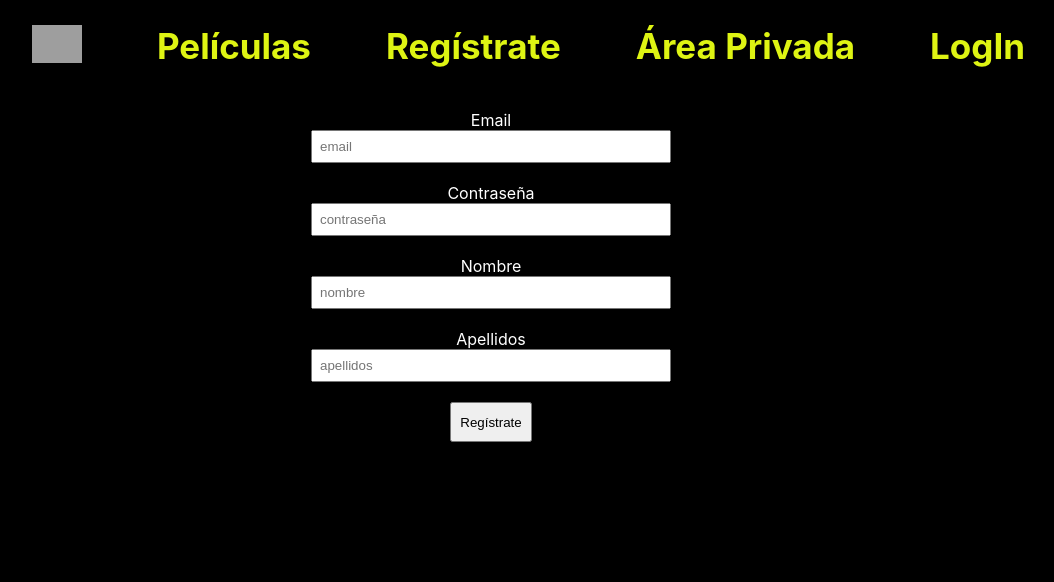
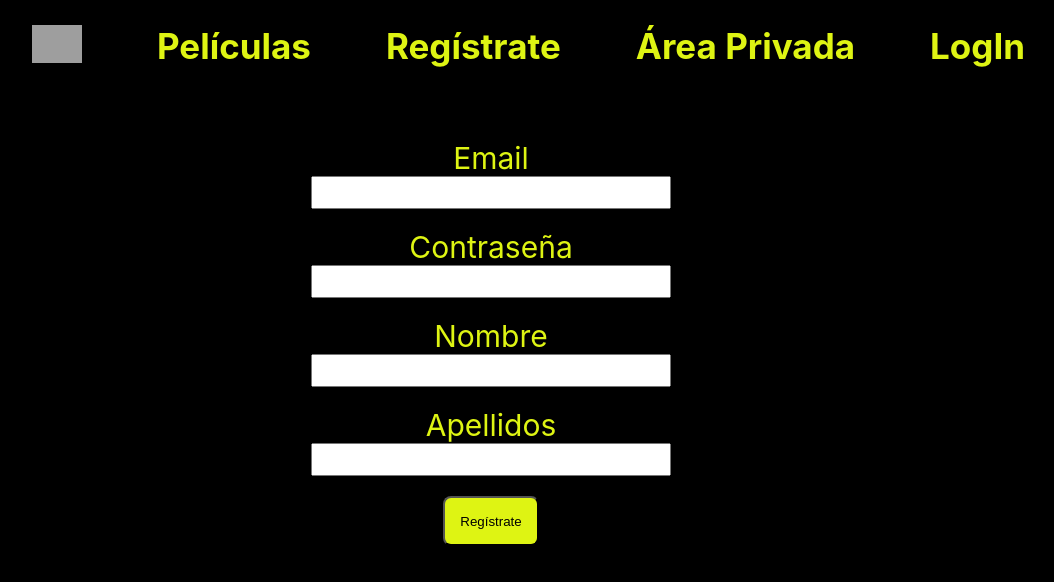
Before and after one commit to Alextrat/proyecto-final, a React (Create React App) app: page /register in a window 1280 px wide. Shown: the top 582 px of the page, without its empty margins (149-1203 px from the left). Built offline with nearby package versions, Linux system fonts and the light colour scheme; data requests are answered from the project's data file; grey boxes are pictures that could not be loaded.

Commit message:
feat register

```diff
--- a/back/db.json
+++ b/back/db.json
@@ -397,6 +397,21 @@
       "email": "alex@mail.com",
       "password": "$2a$10$9DTRZfO6DNZVkXGD0gxJcuLKTm.KoGW69txUAQ60OqYnXNERihKHO",
       "id": 2
+    },
+    {
+      "email": "a@mail.com",
+      "password": "$2a$10$DxBX5oBRIYfvgDgjOkj.xOIdGBC/Tb3B.4PhL6.BwCdxAKwysyXxS",
+      "id": 3
+    },
+    {
+      "email": "prueba@prueba.com",
+      "password": "$2a$10$4BxYVWvbaA53kh1Ec/UpgeWlaYW9ZwYLzN6/KUGYLEodsoQLJ4iki",
+      "id": 4
+    },
+    {
+      "email": "prueba2@prueba.com",
+      "password": "$2a$10$Qd1LH7wSotTt5jFZ8rtLo.N8ZEAKjKNxRrQus2g.THcYu5Fdqx0uy",
+      "id": 5
     }
   ],
   "comments": [
--- a/src/App.js
+++ b/src/App.js
@@ -22,8 +22,8 @@ async function loginUser ({ email, password }) {
   const user = await login ({email, password})
   setUser(user)
 };
-async function registerUser ({ email, password, name, surname }) {
-  const user = await register ({email, password, name, surname})
+async function registerUser ({ email, password, firstname, lastname }) {
+  const user = await register ({email, password, firstname, lastname})
   setUser(user)
 };
 
--- a/src/components/LoginComponent/LoginComponent.js
+++ b/src/components/LoginComponent/LoginComponent.js
@@ -1,12 +1,8 @@
-import React, { useState, useContext} from 'react';
-import { FilmsContext } from '../../context/context';
+import React, { useState} from 'react';
 import styles from './LoginComponent.module.css';
 
 
-
 const LoginComponent = ({loginUser}) => {
-const { users } = useContext(FilmsContext)
-console.log(users)
 
  //estado inicial con los valores de email y password
 const Initial_state = {
--- a/src/components/RegisterComponent/RegisterComponent.js
+++ b/src/components/RegisterComponent/RegisterComponent.js
@@ -1,38 +1,53 @@
-import React, { useContext } from 'react';
-
-import {styles} from './RegisterComponent.module.css'
-import { FilmsContext } from '../../context/context';
+import React, { useState } from 'react';
+import styles from './RegisterComponent.module.css'
 
 
 const RegisterComponent = ({registerUser}) => {
-  const {users} = useContext(FilmsContext)
-function registrar(){
 
-}
+  const Initial_state = {
+    email: "",
+    password: "",
+    firstname : "",
+    lastname: ""
+  }
+  const [FormUser, setFormUser] = useState(Initial_state)
+
+  const handleInput = (ev) => {
+    const {id, value} = ev.target;
+    setFormUser({...FormUser,[id]:value})
+
+  }
+
+  const onSubmit = (ev) => {
+    ev.preventDefault()
+    const {email, password, firstname, lastname} = FormUser;
+    registerUser({email, password, firstname, lastname})
+  }
 
   return(
-    <form>
+    <div className={styles.RegContainer}>
+    <form onSubmit={onSubmit}>
     <div>
-    <p></p>
       <div>
-        <label for="email">Email</label>
-        <input type='email'  placeholder='email' name = "email"></input>
+        <label className={styles.MailReg} htmlFor="email">Email</label>
+        <input type='text' id='email' value={FormUser.email} onChange={handleInput}></input>
       </div>
       <div>
-        <label for="password">Contraseña</label>
-        <input type='password'  placeholder='contraseña' name = "password"></input>
+        <label className={styles.MailReg} htmlFor="password">Contraseña</label>
+        <input type='password'  id='password' value={FormUser.password} onChange={handleInput}></input>
       </div>
       <div>
-        <label for="firstname">Nombre</label>
-        <input type='text'  placeholder='nombre' name = "firstname"></input>
+        <label className={styles.MailReg} htmlFor="firstname">Nombre</label>
+        <input type='text' id='firstname' value={FormUser.firstname} onChange={handleInput}></input>
       </div>
       <div>
-        <label for="lastname">Apellidos</label>
-        <input type='text'  placeholder='apellidos' name = "lastname"></input>
+        <label className={styles.MailReg} htmlFor="lastname">Apellidos</label>
+        <input type='text' id='lastname' value={FormUser.lastname} onChange={handleInput}></input>
       </div>
     </div>
-    <button onClick={registrar}>Regístrate</button>
+    <button className={styles.ButtonReg} type='submit'>Regístrate</button>
     </form>
+    </div>
   )
 }
 
--- a/src/components/RegisterComponent/RegisterComponent.module.css
+++ b/src/components/RegisterComponent/RegisterComponent.module.css
@@ -1,6 +1,35 @@
-*{
-    color: white;
+.RegContainer {
+    display:block;
+    margin-top: 50px;
 }
-.RegisterContainer{
+.MailReg {
+    color: rgb(222, 244, 19);
+    margin-bottom: 30px;
+    font-size: 30px;
+    font-weight:normal;
+}
 
+.ButtonReg {
+    color: black;
+    padding: 15px;
+    height: 50px;
+    background-color:rgb(222, 244, 19);
+    border-radius: 8px;
 }
+
+
+form {
+    width: 400px;
+    margin: auto;
+    padding: 10px 20px;
+    box-sizing: border-box;
+    margin-top: 20px;
+}
+
+input {
+    width: 100%;
+    height: 100%;
+    margin-bottom: 20px;
+    padding: 7px;
+    box-sizing: border-box;
+}
--- a/src/context/context.jsx
+++ b/src/context/context.jsx
@@ -15,7 +15,7 @@ export const login = async ({email, password}) => {
 }
 //
 export const register = async ({email, password, name, surname}) => {
-  const respuesta = await axios.post(`${url}register`,{email: email, password:password, name: name, surname: surname})
+  const respuesta = await axios.post(`${url}register`,{email: email, password: password, name: name, surname: surname})
   return respuesta.data
 }
 
--- a/src/pages/registerPage/registerPage.jsx
+++ b/src/pages/registerPage/registerPage.jsx
@@ -1,8 +1,8 @@
 import React from 'react'
 import RegisterComponent from '../../components/RegisterComponent/RegisterComponent'
 
-export const RegisterPage = () => {
+export const RegisterPage = ({registerUser}) => {
   return (
-    <div><RegisterComponent/></div>
+    <div><RegisterComponent registerUser={registerUser}/></div>
   )
 }
```
